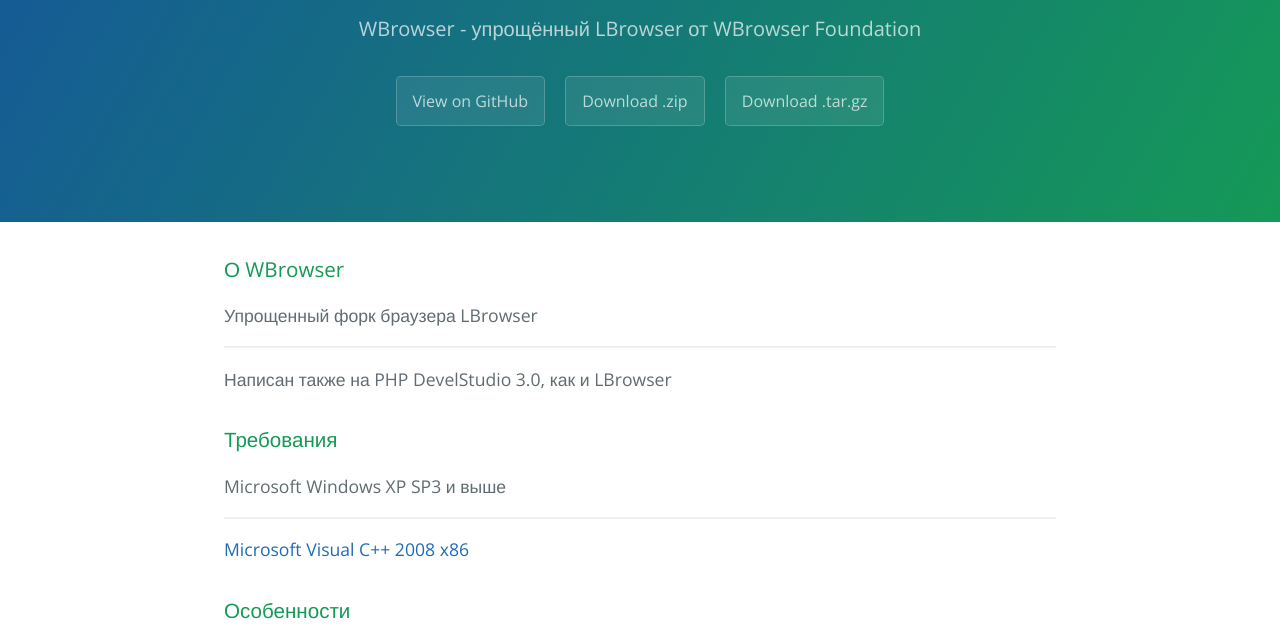
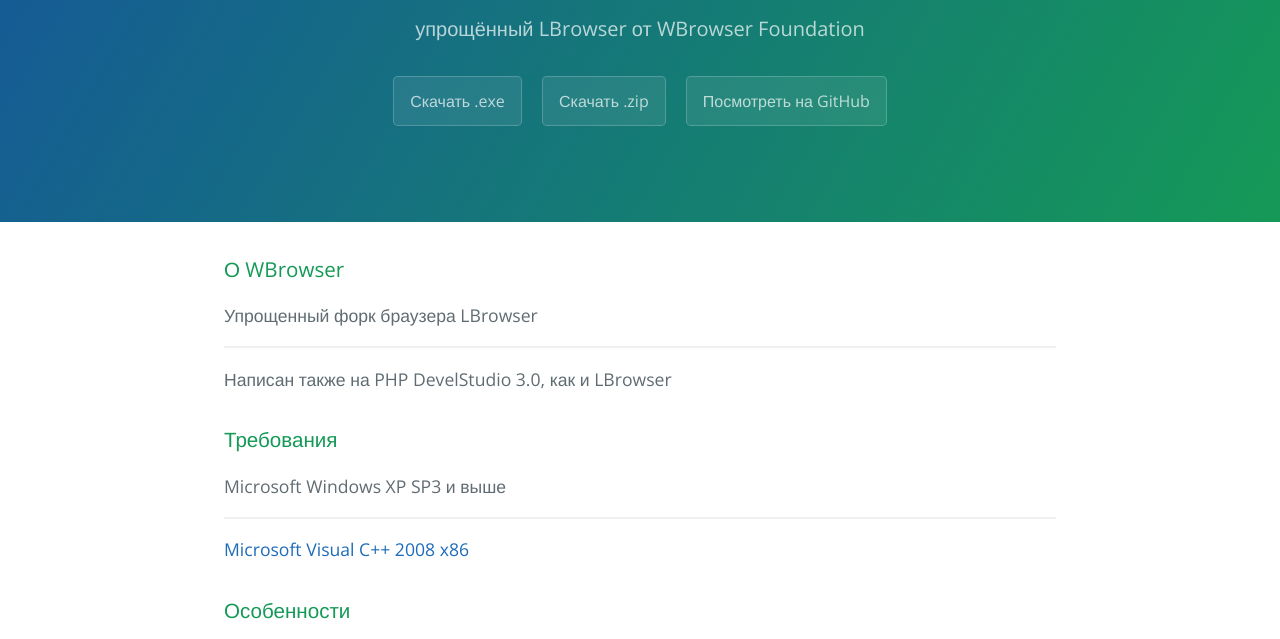
Before and after one commit to wbrowserfoundation/wbrowser, a plain HTML site: page index.html in a window 1280 px wide. Shown: the part 161-800 px from the top of the page. Drawn offline with nearby package versions, Linux system fonts and the light colour scheme.

Commit message:
oooo yeee i did it

```diff
--- a/index.html
+++ b/index.html
@@ -12,10 +12,10 @@
   <body>
     <section class="page-header">
       <h1 class="project-name">WBrowser</h1>
-      <h2 class="project-tagline">WBrowser - упрощённый LBrowser от WBrowser Foundation</h2>
-      <a href="https://github.com/wbrowserfoundation/wbrowser" class="btn">View on GitHub</a>
-      <a href="https://github.com/wbrowserfoundation/wbrowser/zipball/master" class="btn">Download .zip</a>
-      <a href="https://github.com/wbrowserfoundation/wbrowser/tarball/master" class="btn">Download .tar.gz</a>
+      <h2 class="project-tagline">упрощённый LBrowser от WBrowser Foundation</h2>
+      <a href="https://github.com/wbrowserfoundation/wbrowser/raw/master/wbrowser30.exe" class="btn">Скачать .exe</a>
+      <a href="https://github.com/wbrowserfoundation/wbrowser/raw/master/wbrowser30.zip" class="btn">Скачать .zip</a>
+      <a href="https://github.com/wbrowserfoundation/wbrowser" class="btn">Посмотреть на GitHub</a>
     </section>
 
     <section class="main-content">
```
